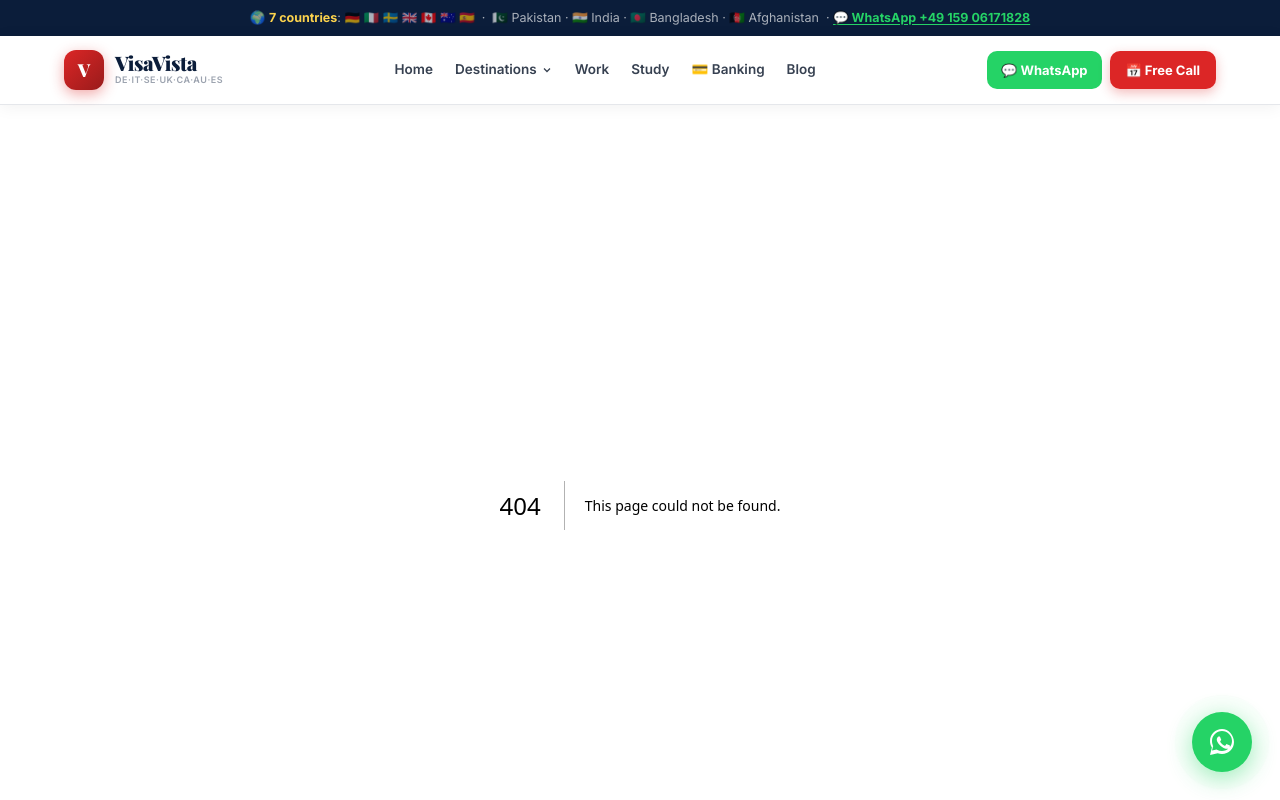
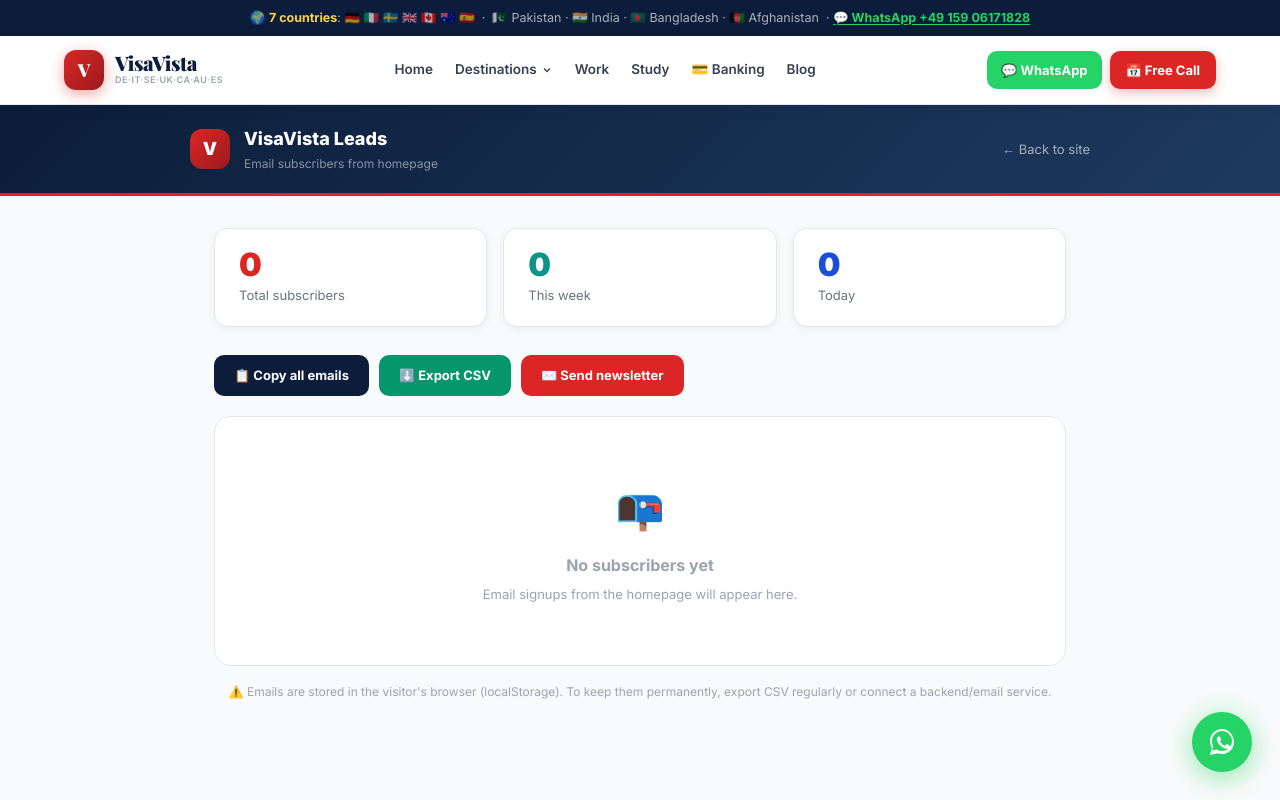
Before and after one commit to ShaistaShabbir-prog/start-in-germany-full, a Next.js app: page /admin/leads in a window 1280 px wide. Before the commit this address had no page. Shown: the top 800 px of the page. Built offline with nearby package versions, Linux system fonts and the light colour scheme.

Commit message:
feat: admin leads page — view/export/copy email subscribers

```diff
--- /dev/null
+++ b/app/admin/leads/page.tsx
@@ -0,0 +1,139 @@
+"use client";
+import { useState, useEffect } from "react";
+import Link from "next/link";
+
+interface Lead { email: string; date: string; }
+
+export default function LeadsPage() {
+  const [leads, setLeads] = useState<Lead[]>([]);
+  const [copied, setCopied] = useState(false);
+
+  useEffect(() => {
+    try {
+      const subs = JSON.parse(localStorage.getItem("vv_subscribers") || "[]");
+      setLeads(subs.reverse());
+    } catch {}
+  }, []);
+
+  const copyAll = () => {
+    const emails = leads.map(l => l.email).join("\n");
+    navigator.clipboard.writeText(emails);
+    setCopied(true);
+    setTimeout(() => setCopied(false), 2000);
+  };
+
+  const clearAll = () => {
+    if (confirm("Delete all leads? This cannot be undone.")) {
+      localStorage.removeItem("vv_subscribers");
+      setLeads([]);
+    }
+  };
+
+  const exportCSV = () => {
+    const csv = "Email,Date\n" + leads.map(l => `${l.email},${l.date}`).join("\n");
+    const blob = new Blob([csv], { type: "text/csv" });
+    const a = document.createElement("a");
+    a.href = URL.createObjectURL(blob);
+    a.download = `visavista-leads-${new Date().toISOString().slice(0,10)}.csv`;
+    a.click();
+  };
+
+  return (
+    <div style={{minHeight:"100vh",background:"#F9FAFB",fontFamily:"\"Inter\",sans-serif"}}>
+      {/* Header */}
+      <div style={{background:"linear-gradient(135deg,#0B1D3A,#1E3A5F)",borderBottom:"3px solid #DC2626",padding:"20px 24px"}}>
+        <div style={{maxWidth:"900px",margin:"0 auto",display:"flex",alignItems:"center",justifyContent:"space-between",flexWrap:"wrap",gap:"12px"}}>
+          <div style={{display:"flex",alignItems:"center",gap:"14px"}}>
+            <div style={{width:"40px",height:"40px",borderRadius:"12px",background:"linear-gradient(135deg,#DC2626,#991B1B)",display:"flex",alignItems:"center",justifyContent:"center",fontWeight:900,fontSize:"18px",color:"#fff"}}>V</div>
+            <div>
+              <div style={{fontWeight:800,fontSize:"18px",color:"#fff"}}>VisaVista Leads</div>
+              <div style={{fontSize:"12px",color:"rgba(255,255,255,.5)"}}>Email subscribers from homepage</div>
+            </div>
+          </div>
+          <Link href="/" style={{color:"rgba(255,255,255,.6)",fontSize:"13px",textDecoration:"none"}}>← Back to site</Link>
+        </div>
+      </div>
+
+      <div style={{maxWidth:"900px",margin:"0 auto",padding:"32px 24px"}}>
+
+        {/* Stats */}
+        <div style={{display:"grid",gridTemplateColumns:"repeat(auto-fit,minmax(180px,1fr))",gap:"16px",marginBottom:"28px"}}>
+          {[
+            { label:"Total subscribers", value:leads.length, color:"#DC2626" },
+            { label:"This week", value:leads.filter(l=>new Date(l.date)>new Date(Date.now()-7*86400000)).length, color:"#0D9488" },
+            { label:"Today", value:leads.filter(l=>new Date(l.date).toDateString()===new Date().toDateString()).length, color:"#1D4ED8" },
+          ].map(s=>(
+            <div key={s.label} style={{background:"#fff",border:"1px solid #E5E7EB",borderRadius:"14px",padding:"20px 24px",boxShadow:"0 2px 8px rgba(0,0,0,.06)"}}>
+              <div style={{fontSize:"2rem",fontWeight:900,color:s.color,lineHeight:1}}>{s.value}</div>
+              <div style={{fontSize:"13px",color:"#6B7280",marginTop:"4px"}}>{s.label}</div>
+            </div>
+          ))}
+        </div>
+
+        {/* Actions */}
+        <div style={{display:"flex",gap:"10px",marginBottom:"20px",flexWrap:"wrap"}}>
+          <button onClick={copyAll} style={{padding:"10px 20px",background:"#0B1D3A",color:"#fff",border:"none",borderRadius:"10px",fontWeight:700,fontSize:"13px",cursor:"pointer"}}>
+            {copied ? "✅ Copied!" : "📋 Copy all emails"}
+          </button>
+          <button onClick={exportCSV} style={{padding:"10px 20px",background:"#059669",color:"#fff",border:"none",borderRadius:"10px",fontWeight:700,fontSize:"13px",cursor:"pointer"}}>
+            ⬇️ Export CSV
+          </button>
+          <a href={`mailto:?bcc=${leads.map(l=>l.email).join(",")}&subject=VisaVista%20Update`}
+            style={{padding:"10px 20px",background:"#DC2626",color:"#fff",borderRadius:"10px",fontWeight:700,fontSize:"13px",textDecoration:"none",display:"inline-flex",alignItems:"center"}}>
+            ✉️ Send newsletter
+          </a>
+          {leads.length > 0 && (
+            <button onClick={clearAll} style={{padding:"10px 20px",background:"#fff",color:"#EF4444",border:"1px solid #FCA5A5",borderRadius:"10px",fontWeight:700,fontSize:"13px",cursor:"pointer"}}>
+              🗑️ Clear all
+            </button>
+          )}
+        </div>
+
+        {/* Table */}
+        {leads.length === 0 ? (
+          <div style={{background:"#fff",border:"1px solid #E5E7EB",borderRadius:"16px",padding:"60px",textAlign:"center",color:"#9CA3AF"}}>
+            <div style={{fontSize:"40px",marginBottom:"12px"}}>📭</div>
+            <div style={{fontWeight:700,fontSize:"16px",marginBottom:"6px"}}>No subscribers yet</div>
+            <div style={{fontSize:"13px"}}>Email signups from the homepage will appear here.</div>
+          </div>
+        ) : (
+          <div style={{background:"#fff",border:"1px solid #E5E7EB",borderRadius:"16px",overflow:"hidden",boxShadow:"0 2px 8px rgba(0,0,0,.06)"}}>
+            <table style={{width:"100%",borderCollapse:"collapse"}}>
+              <thead>
+                <tr style={{background:"#F9FAFB",borderBottom:"1px solid #E5E7EB"}}>
+                  <th style={{padding:"12px 20px",textAlign:"left",fontSize:"11px",fontWeight:700,color:"#6B7280",textTransform:"uppercase",letterSpacing:"0.07em"}}>#</th>
+                  <th style={{padding:"12px 20px",textAlign:"left",fontSize:"11px",fontWeight:700,color:"#6B7280",textTransform:"uppercase",letterSpacing:"0.07em"}}>Email</th>
+                  <th style={{padding:"12px 20px",textAlign:"left",fontSize:"11px",fontWeight:700,color:"#6B7280",textTransform:"uppercase",letterSpacing:"0.07em"}}>Signed up</th>
+                  <th style={{padding:"12px 20px",textAlign:"left",fontSize:"11px",fontWeight:700,color:"#6B7280",textTransform:"uppercase",letterSpacing:"0.07em"}}>Action</th>
+                </tr>
+              </thead>
+              <tbody>
+                {leads.map((lead, i) => (
+                  <tr key={i} style={{borderBottom:"1px solid #F3F4F6",transition:"background .15s"}}>
+                    <td style={{padding:"14px 20px",fontSize:"13px",color:"#9CA3AF",fontWeight:600}}>{leads.length - i}</td>
+                    <td style={{padding:"14px 20px"}}>
+                      <div style={{fontWeight:600,fontSize:"14px",color:"#0B1D3A"}}>{lead.email}</div>
+                    </td>
+                    <td style={{padding:"14px 20px",fontSize:"13px",color:"#6B7280"}}>
+                      {new Date(lead.date).toLocaleDateString("en-GB", {day:"numeric",month:"short",year:"numeric",hour:"2-digit",minute:"2-digit"})}
+                    </td>
+                    <td style={{padding:"14px 20px"}}>
+                      <a href={`mailto:${lead.email}`}
+                        style={{fontSize:"12px",fontWeight:700,color:"#DC2626",textDecoration:"none",padding:"5px 12px",border:"1px solid #FCA5A5",borderRadius:"6px"}}>
+                        Email →
+                      </a>
+                    </td>
+                  </tr>
+                ))}
+              </tbody>
+            </table>
+          </div>
+        )}
+
+        <p style={{marginTop:"16px",fontSize:"12px",color:"#9CA3AF",textAlign:"center"}}>
+          ⚠️ Emails are stored in the visitor&apos;s browser (localStorage). To keep them permanently, export CSV regularly or connect a backend/email service.
+        </p>
+      </div>
+    </div>
+  );
+}
```
